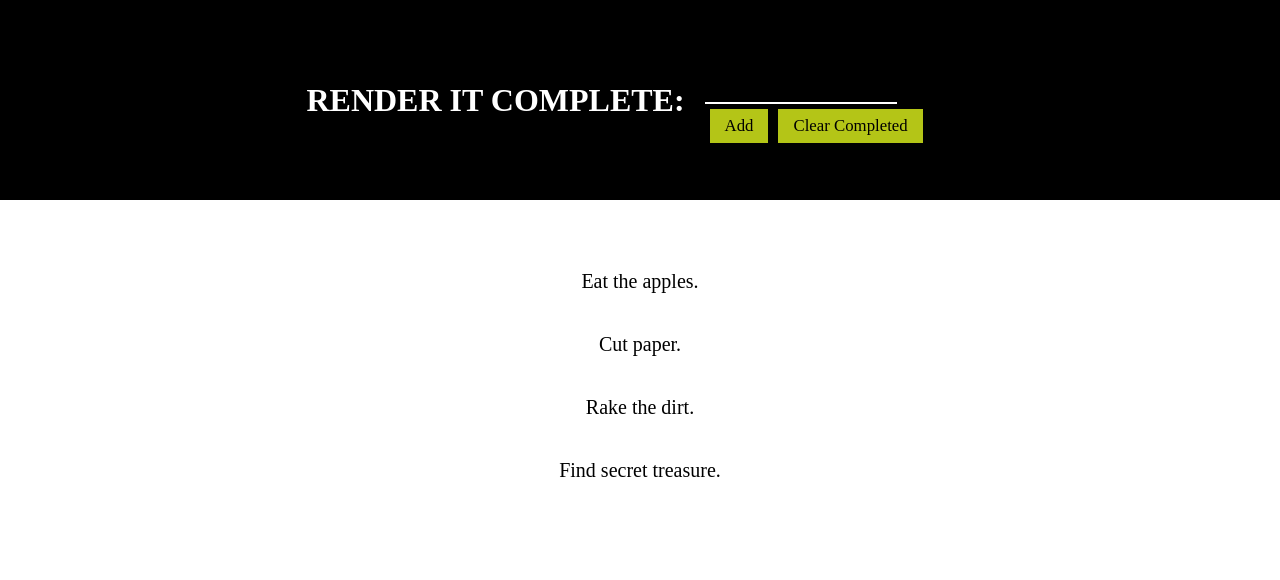
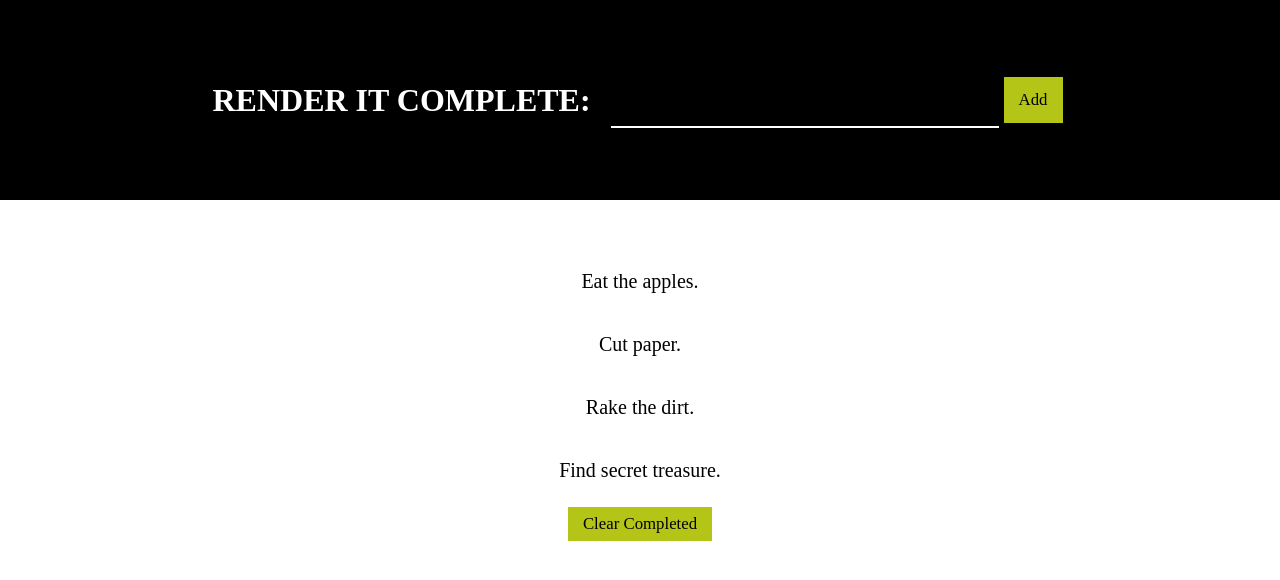
Before and after one commit to bloominstituteoftechnology/reducer-todo, a React (Create React App) app in the folder todo/: page / in a window 1280 px wide. Shown: the top 580 px of the page. Built offline with nearby package versions, Linux system fonts and the light colour scheme; a web font is replaced by a local one.

Commit message:
css, moved clr btn to todo pg

```diff
--- a/todo/src/App.css
+++ b/todo/src/App.css
@@ -1,6 +1,5 @@
 @import url("https://fonts.googleapis.com/css?family=Sawarabi+Mincho&display=swap");
 /* <link href="https://fonts.googleapis.com/css?family=Sawarabi+Mincho&display=swap" rel="stylesheet"> */
-
 /* font-family: 'Sawarabi Mincho', sans-serif; */
 
 body{
@@ -16,7 +15,7 @@ body{
   display: flex;
   justify-content: center;
   align-items: center;
-  align-content: center;
+  align-content: baseline;
   height: 25vh;
   background: #000000;
   color: white;
@@ -38,15 +37,20 @@ h2{
 .not-completed{
   background-color: none;
   font-size: 1.25rem;
+  cursor: pointer
 }
 
+.not-completed:hover{
+  cursor: pointer;
+  color: #000000d2;
+}
 .completed{
   background-color: none;
   font-size: 1.20rem;
   text-decoration: line-through;
   color: #0000008f;
+  cursor: pointer
 }
-
 
 button {
   background: #b4c517;
@@ -56,6 +60,7 @@ button {
   margin: 5px;
   color: #000;
   font-family: Sawarabi Mincho;
+  cursor: pointer
 }
 button:hover{
   transform: scale(1.025);
@@ -63,15 +68,21 @@ button:hover{
 
 .clear-button{
   margin-top: 30px;
+  cursor: pointer
+}
+
+form{
+  display: flex;
 }
 
 input{
-  height: 1.75rem;
-  width: 70%;
+  height: 2rem;
+  width: 30vw;
   margin-top: 20px;
   border: none;
   background: none;
   border-bottom: 2px solid #fff;
+  font-size: 1.75rem;
   color: #fff;
   font-size: 1.25rem;
 }
--- a/todo/src/components/TodoForm.js
+++ b/todo/src/components/TodoForm.js
@@ -4,17 +4,8 @@ import React, {useState, useReducer} from 'react';
 const TodoForm = ({dispatch}) => {
 
     const [newTask, setNewTask] = useState();
-
-
-    const handleChange = e => {
-        setNewTask(e.target.value)
-    };
-
-    const submitTask = e =>{
-        e.preventDefault();
-    }
-
-    console.log('Adding: ', newTask);
+    const handleChange = e => {setNewTask(e.target.value)};
+    const submitTask = e =>{e.preventDefault()}
 
         return(
             <form onSubmit={submitTask}>
@@ -24,11 +15,7 @@ const TodoForm = ({dispatch}) => {
                     value={newTask}
                     onChange={handleChange}
                 />
-                <div>
-                    <button onClick={()=> dispatch({type: 'ADD_TASK', payload: newTask})}>Add</button>
-
-                    <button onClick={()=> dispatch({type: 'CLEAR_COMPLETED'})}>Clear Completed</button>
-                </div>
+                <button onClick={()=> dispatch({type: 'ADD_TASK', payload: newTask})}>Add</button>
             </form>
         );
     }
--- a/todo/src/components/TodoList.js
+++ b/todo/src/components/TodoList.js
@@ -10,6 +10,7 @@ const TodoList = ({state, dispatch}) => {
                 <Todo key={task.id} task={task}
                 dispatch={dispatch}/>
             ))}
+            <button onClick={()=> dispatch({type: 'CLEAR_COMPLETED'})}>Clear Completed</button>
         </div>
     )
 };
```
